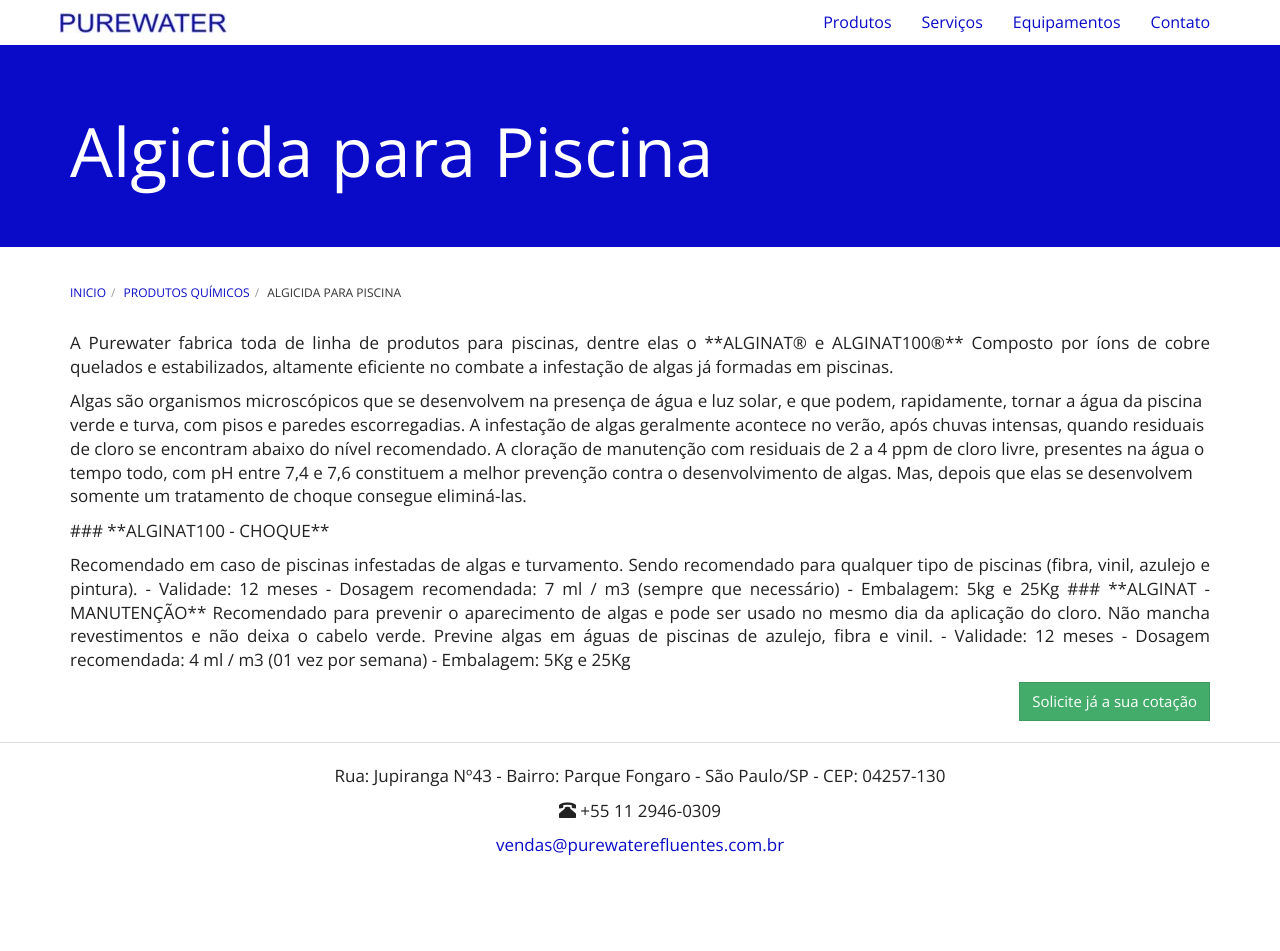
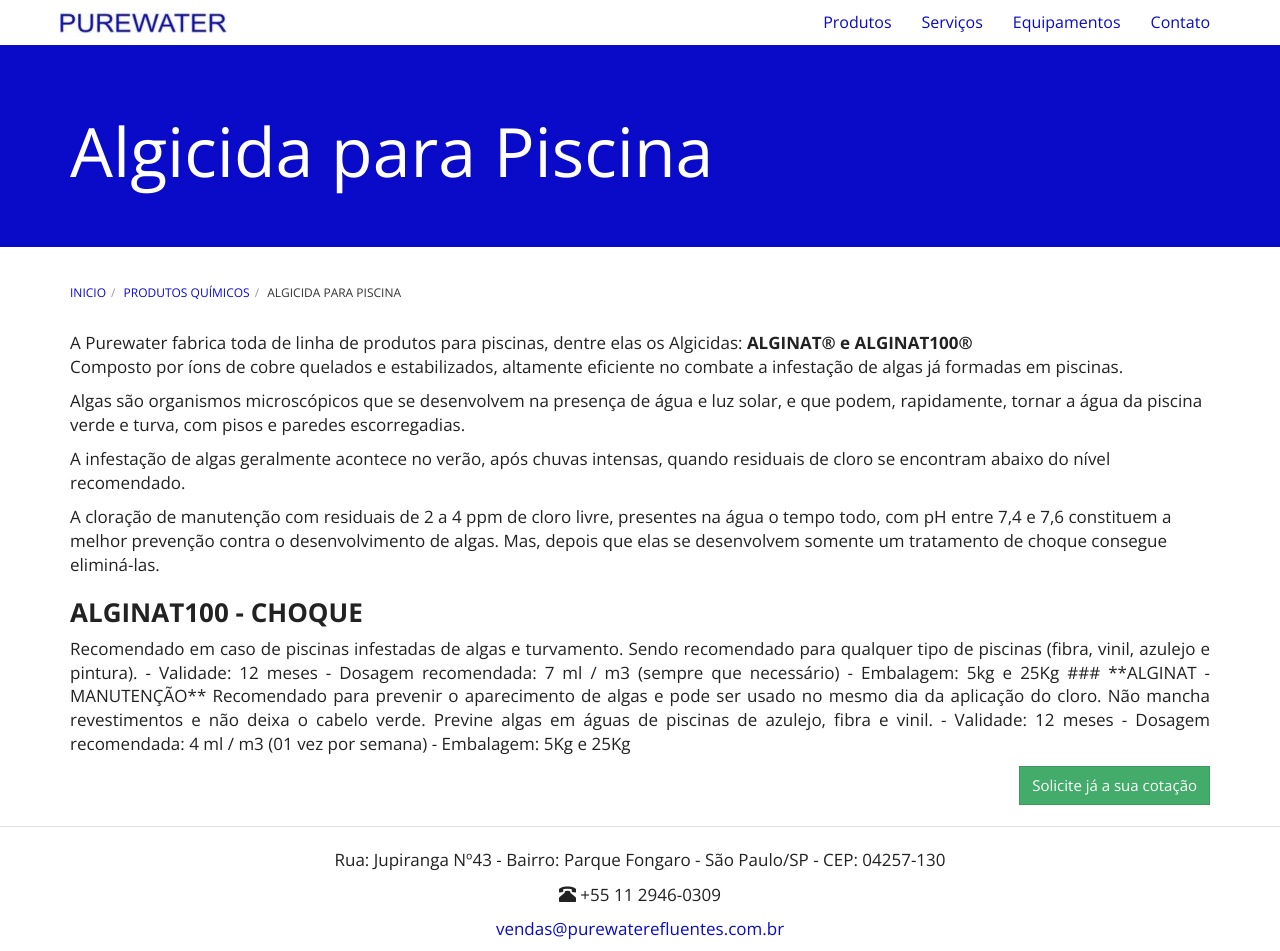
Before and after one commit to purewaterefluentes/purewaterefluentes.github.io, a Jekyll site: the page built from produtos/algicida-para-piscina.md, in a window 1280 px wide and 951 px high. Built offline with Jekyll 4.4.1, drawn with Linux system fonts in a browser that asks for light colours; nearby versions of some CDN libraries; library files that are not in the unit come from our copies.

Commit message:
Update algicida-para-piscina.md

```diff
--- a/produtos/algicida-para-piscina.md
+++ b/produtos/algicida-para-piscina.md
@@ -4,16 +4,16 @@
 title: Algicida para Piscina
 subtitle:
 ---
-<p align="justify">
-A Purewater fabrica toda de linha de produtos para piscinas, dentre elas o **ALGINAT® e ALGINAT100®**
-Composto por íons de cobre quelados e estabilizados, altamente eficiente no combate a infestação de algas já formadas em piscinas.<p>
+
+A Purewater fabrica toda de linha de produtos para piscinas, dentre elas os Algicidas: **ALGINAT® e ALGINAT100®**
+Composto por íons de cobre quelados e estabilizados, altamente eficiente no combate a infestação de algas já formadas em piscinas.
 
 Algas são organismos microscópicos que se desenvolvem na presença de água e luz solar, e que podem, rapidamente, tornar a água da piscina verde e turva, com pisos e paredes escorregadias.
 
 A infestação de algas geralmente acontece no verão, após chuvas intensas, quando residuais de cloro se encontram abaixo do nível recomendado.
 
 A cloração de manutenção com residuais de 2 a 4 ppm de cloro livre, presentes na água o tempo todo, com pH entre 7,4 e 7,6 constituem a melhor prevenção contra o desenvolvimento de algas. Mas, depois que elas se desenvolvem somente um tratamento de choque consegue eliminá-las.
-<p>
+
 
 ### **ALGINAT100 - CHOQUE**
 
```
